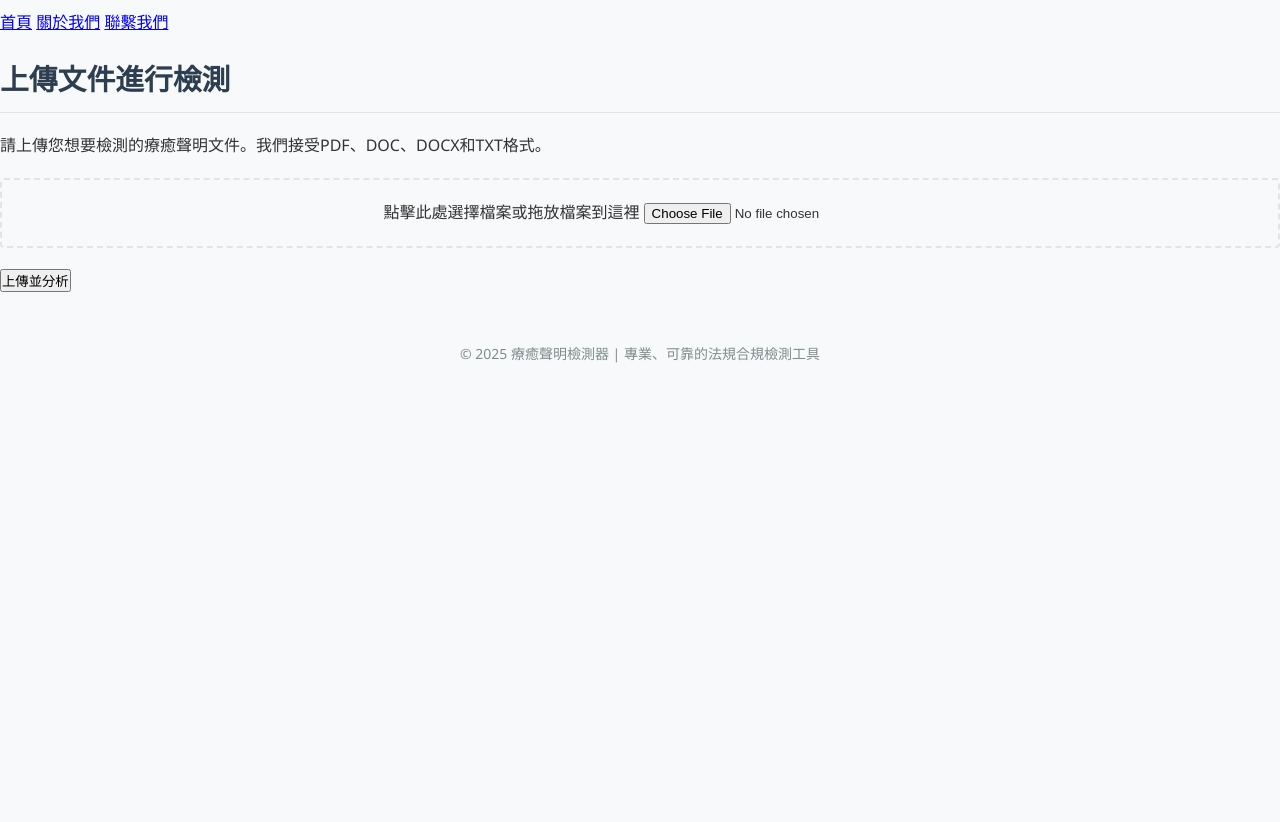
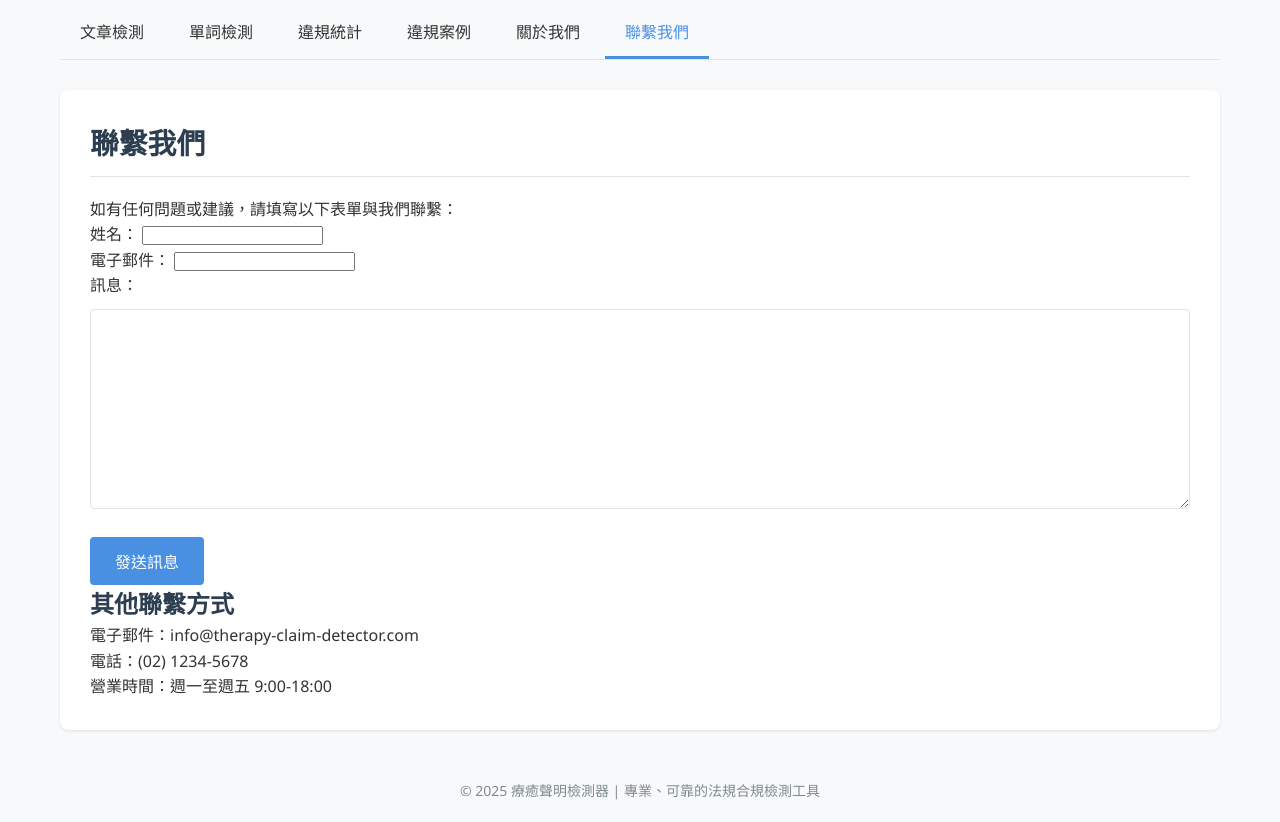
Before and after one commit to wenchun84/therapy-claim-detector, a Flask app: page /contact in a window 1280 px wide. Before the commit the page ends 363 px from the top, so only its background shows below. Run offline with Flask 2, Linux system fonts and the light colour scheme.

Commit message:
Update contact.html

```diff
--- a/templates/contact.html
+++ b/templates/contact.html
@@ -1,50 +1,61 @@
 <!DOCTYPE html>
-<html>
+<html lang="zh-TW">
 <head>
+    <meta charset="UTF-8">
+    <meta name="viewport" content="width=device-width, initial-scale=1.0">
     <title>{{ title }}</title>
     <link rel="stylesheet" href="{{ url_for('static', filename='css/style.css') }}">
-    <meta name="viewport" content="width=device-width, initial-scale=1.0">
-    <script>
-        function updateFileName() {
-            const fileInput = document.getElementById('file');
-            const fileNameDisplay = document.getElementById('fileName');
-            if(fileInput.files.length > 0) {
-                fileNameDisplay.textContent = "已選擇檔案: " + fileInput.files[0].name;
-            } else {
-                fileNameDisplay.textContent = "";
-            }
-        }
-    </script>
 </head>
 <body>
+    <div class="container">
         <header>
-    <nav>
-        <a href="/">首頁</a>
-        <a href="/about">關於我們</a>
-        <a href="/contact">聯繫我們</a>
-    </nav>
+            <ul class="tabs">
+                <li><a href="/" class="{{ 'active' if active_tab == 'article' else '' }}">文章檢測</a></li>
+                <li><a href="/word" class="{{ 'active' if active_tab == 'word' else '' }}">單詞檢測</a></li>
+                <li><a href="/stats" class="{{ 'active' if active_tab == 'stats' else '' }}">違規統計</a></li>
+                <li><a href="/examples" class="{{ 'active' if active_tab == 'examples' else '' }}">違規案例</a></li>
+                <li><a href="/about" class="{{ 'active' if active_tab == 'about' else '' }}">關於我們</a></li>
+                <li><a href="/contact" class="{{ 'active' if active_tab == 'contact' else '' }}">聯繫我們</a></li>
+            </ul>
         </header>
+
         <main>
-        <h1>上傳文件進行檢測</h1>
-        <p>請上傳您想要檢測的療癒聲明文件。我們接受PDF、DOC、DOCX和TXT格式。</p>
+            <div class="content-box">
+                <h1>聯繫我們</h1>
 
-        {% if error %}
-        <div class="error-message">
-            <p>{{ error }}</p>
+                <p>如有任何問題或建議，請填寫以下表單與我們聯繫：</p>
+
+                <form method="post" action="/contact">
+                    <div class="form-group">
+                        <label for="name">姓名：</label>
+                        <input type="text" id="name" name="name" required>
                     </div>
-        {% endif %}
 
-        <form method="post" enctype="multipart/form-data">
-            <div class="file-upload">
-                <label class="file-upload-label">點擊此處選擇檔案或拖放檔案到這裡</label>
-                <input type="file" id="file" name="file" accept=".pdf,.doc,.docx,.txt" onchange="updateFileName()">
-                <p id="fileName" class="file-name-display"></p>
+                    <div class="form-group">
+                        <label for="email">電子郵件：</label>
+                        <input type="email" id="email" name="email" required>
                     </div>
-            <button type="submit">上傳並分析</button>
+
+                    <div class="form-group">
+                        <label for="message">訊息：</label>
+                        <textarea id="message" name="message" rows="5" required></textarea>
+                    </div>
+
+                    <button type="submit" class="check-button">發送訊息</button>
                 </form>
+
+                <div class="contact-info">
+                    <h2>其他聯繫方式</h2>
+                    <p>電子郵件：info@therapy-claim-detector.com</p>
+                    <p>電話：(02) 1234-5678</p>
+                    <p>營業時間：週一至週五 9:00-18:00</p>
+                </div>
+            </div>
         </main>
+
         <footer>
             <p>&copy; 2025 療癒聲明檢測器 | 專業、可靠的法規合規檢測工具</p>
         </footer>
+    </div>
 </body>
 </html>
```
Lines whose indentation alone changed are shown as unchanged.
